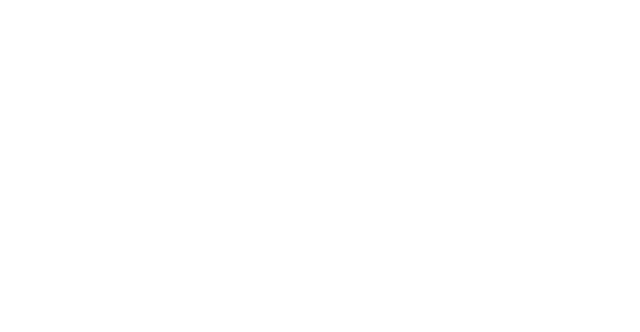
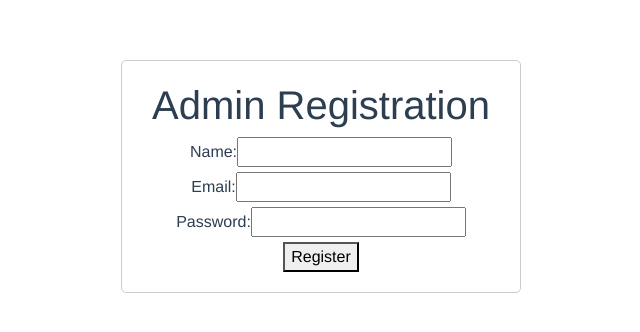
Before and after one commit to 21f3002473/soft-engg-project-sep-2025-se-SEP-25, a Vue app in the folder frontend/: page /adminRegister in a window 1280 px wide. Before the commit this address had no page. Shown: the top 332 px of the page, without its empty margins (319-959 px from the left). Built offline with nearby package versions, Linux system fonts and the light colour scheme.

Commit message:
added Registration page for admin section with routes
Added the Registration page for admin section with routes

```diff
--- /dev/null
+++ b/frontend/src/components/admins/RegistrationViewPage.vue
@@ -0,0 +1,49 @@
+<template>
+  <div class="registration-view">
+	<!-- Registration view content -->
+     <h1>Admin Registration</h1>
+     <form @submit.prevent="registerAdmin">
+       <div>
+         <label for="name">Name:</label>
+         <input type="text" id="name" v-model="name" required />
+       </div>
+       <div>
+         <label for="email">Email:</label>
+         <input type="email" id="email" v-model="email" required />
+       </div>
+       <div>
+         <label for="password">Password:</label>
+         <input type="password" id="password" v-model="password" required />
+       </div>
+       <button type="submit">Register</button>
+     </form>
+  </div>
+</template>
+
+<script>
+export default {
+  data() {
+    return {
+      name: '',
+      email: '',
+      password: ''
+    };
+  },
+  methods: {
+    registerAdmin() {
+      // Handle admin registration logic here
+      console.log('Admin registered:', this.name, this.email, this.password);
+    }
+  }
+};
+</script>
+
+<style scoped>
+.registration-view {
+  max-width: 400px;
+  margin: 0 auto;
+  padding: 20px;
+  border: 1px solid #ccc;
+  border-radius: 5px;
+}
+</style>
--- a/frontend/src/router/router.js
+++ b/frontend/src/router/router.js
@@ -2,10 +2,16 @@
 
 import AdminDashboard from "@/components/admins/Dashboard.vue";
 import LoginPageView from '@/components/Landing/LoginPageView.vue';
+import LandingView from '@/components/Landing/LandingView.vue';
 
 const routes = [
     {
         path: '/',
+        name: 'LandingView',
+        component: LandingView
+    },
+    {
+        path: '/adminDashboard',
         name: 'AdminDashboard',
         component: AdminDashboard
     },
@@ -13,7 +19,12 @@
         path: '/login',
         name: 'LoginPage',
         component: LoginPageView
-    }
+    },
+    {
+        path: '/adminRegister',
+        name: 'AdminRegister',
+        component: () => import('@/components/admins/RegistrationViewPage.vue')
+    },
 ]
 
 const router = createRouter({
```
